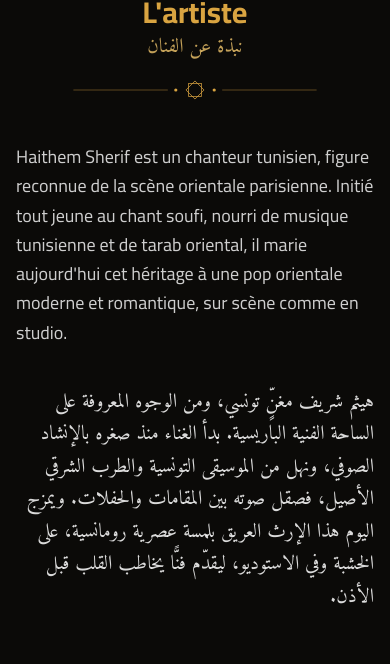
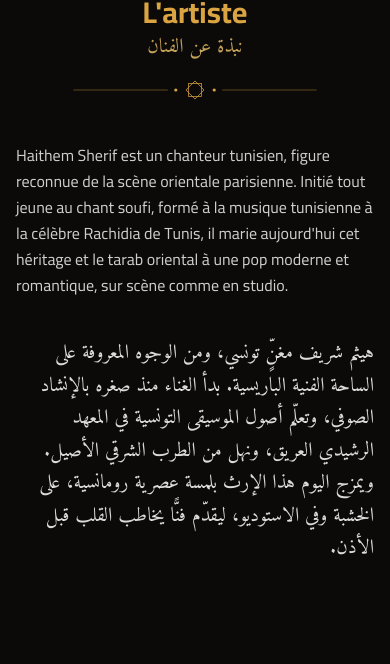
Before and after one commit to Ayari-59/haithemsherif, a Next.js app: page / in a window 390 px wide. Shown: the part 914-1578 px from the top of the page. Built offline with nearby package versions, Linux system fonts and the light colour scheme.

Commit message:
Bio : formation à la Rachidia de Tunis (FR/AR), équilibre 6/6 desktop et 7/7 mobile conservé
Co-Authored-By: Claude Fable 5 <noreply@anthropic.com>

```diff
--- a/app/page.tsx
+++ b/app/page.tsx
@@ -123,7 +123,7 @@ export default function Home() {
       <section id="artiste" className="mx-auto max-w-5xl scroll-mt-20 px-4 py-16">
         <SectionTitle frGold="L'artiste" fr="" ar="نبذة عن الفنان" />
         <div className="grid items-start gap-10 md:grid-cols-2 md:gap-12">
-          <p className="text-lg leading-relaxed text-white/80 md:border-r md:border-gold/20 md:pr-12">
+          <p className="text-base leading-relaxed text-white/80 md:border-r md:border-gold/20 md:pr-12 md:text-lg">
             {artist.bio}
           </p>
           <p dir="rtl" lang="ar" className="font-ar text-xl leading-relaxed text-white/85 md:text-2xl">
--- a/data/site.ts
+++ b/data/site.ts
@@ -6,9 +6,9 @@ export const artist = {
   nameAr: "هيثم شريف",
   tagline: "Chanteur tunisien",
   taglineAr: "القناة الرسمية للفنان هيثم شريف",
-  bio: "Haithem Sherif est un chanteur tunisien, figure reconnue de la scène orientale parisienne. Initié tout jeune au chant soufi, nourri de musique tunisienne et de tarab oriental, il marie aujourd'hui cet héritage à une pop orientale moderne et romantique, sur scène comme en studio.",
+  bio: "Haithem Sherif est un chanteur tunisien, figure reconnue de la scène orientale parisienne. Initié tout jeune au chant soufi, formé à la musique tunisienne à la célèbre Rachidia de Tunis, il marie aujourd'hui cet héritage et le tarab oriental à une pop moderne et romantique, sur scène comme en studio.",
   bioAr:
-    "هيثم شريف مغنٍّ تونسي، ومن الوجوه المعروفة على الساحة الفنية الباريسية. بدأ الغناء منذ صغره بالإنشاد الصوفي، ونهل من الموسيقى التونسية والطرب الشرقي الأصيل، فصقل صوته بين المقامات والحفلات. ويمزج اليوم هذا الإرث العريق بلمسة عصرية رومانسية، على الخشبة وفي الاستوديو، ليقدّم فنًّا يخاطب القلب قبل الأذن.",
+    "هيثم شريف مغنٍّ تونسي، ومن الوجوه المعروفة على الساحة الفنية الباريسية. بدأ الغناء منذ صغره بالإنشاد الصوفي، وتعلّم أصول الموسيقى التونسية في المعهد الرشيدي العريق، ونهل من الطرب الشرقي الأصيل. ويمزج اليوم هذا الإرث بلمسة عصرية رومانسية، على الخشبة وفي الاستوديو، ليقدّم فنًّا يخاطب القلب قبل الأذن.",
   // Adresse e-mail de booking : laisser vide pour masquer la section e-mail.
   bookingEmail: "",
   // Numéro WhatsApp booking (format international) et message pré-rempli.
```
